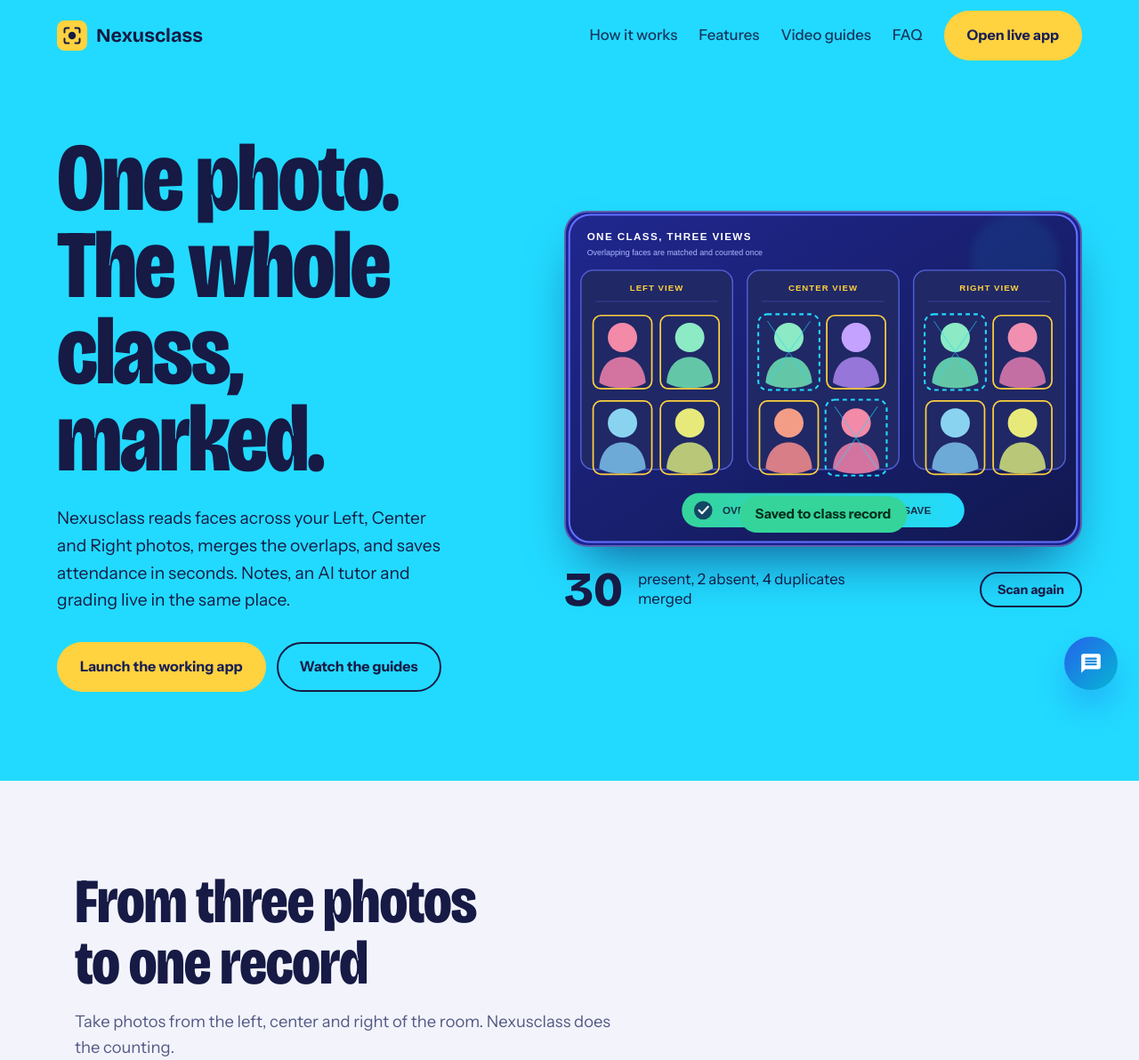
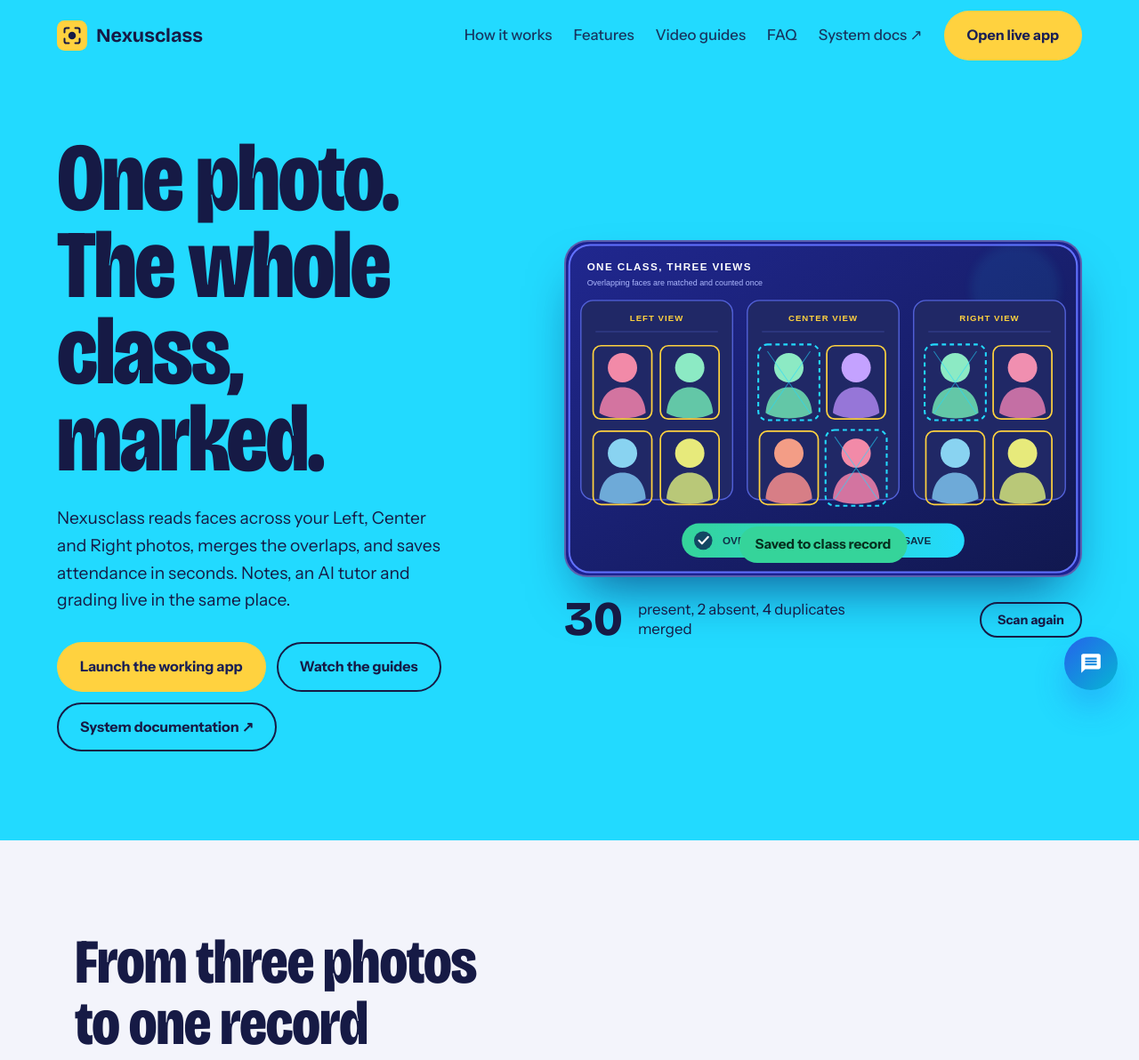
Before and after one commit to abhishekh002/landing-page-, a Flask app: page / in a window 1280 px wide. Shown: the top 1192 px of the page at 89% size. Run offline with Flask 3, Linux system fonts and the light colour scheme.

Commit message:
docomentaltion

```diff
--- a/templates/index.html
+++ b/templates/index.html
@@ -22,7 +22,7 @@
 </div>
 <nav class="nav" aria-label="Main">
   <a class="logo" href="#top"><svg width="34" height="34" viewBox="0 0 48 48" aria-hidden="true"><rect width="48" height="48" rx="12" fill="#ffd23f"/><path d="M12 19v-4a3 3 0 0 1 3-3h4M29 12h4a3 3 0 0 1 3 3v4M36 29v4a3 3 0 0 1-3 3h-4M19 36h-4a3 3 0 0 1-3-3v-4" fill="none" stroke="#161a45" stroke-width="2.8" stroke-linecap="round"/><circle cx="24" cy="24" r="6" fill="#161a45"/></svg>Nexusclass</a>
-  <a class="l" href="#how">How it works</a><a class="l" href="#features">Features</a><a class="l" href="#guides">Video guides</a><a class="l" href="#faq">FAQ</a>
+  <a class="l" href="#how">How it works</a><a class="l" href="#features">Features</a><a class="l" href="#guides">Video guides</a><a class="l" href="#faq">FAQ</a><a class="l" href="https://abhishekh002.github.io/System-documentation/" target="_blank" rel="noopener noreferrer">System docs ↗</a>
   <a class="btn sun" href="https://nexusattendance.streamlit.app/" target="_blank" rel="noopener"><span class="nav-cta-full">Open live app</span><span class="nav-cta-short">Open app</span></a>
 </nav>
 
@@ -30,7 +30,7 @@
   <div>
     <h1>One photo. The whole class, marked.</h1>
     <p class="sub">Nexusclass reads faces across your Left, Center and Right photos, merges the overlaps, and saves attendance in seconds. Notes, an AI tutor and grading live in the same place.</p>
-    <div class="row"><a class="btn sun" href="https://nexusattendance.streamlit.app/" target="_blank" rel="noopener">Launch the working app</a><a class="btn ghost" href="#guides">Watch the guides</a></div>
+    <div class="row"><a class="btn sun" href="https://nexusattendance.streamlit.app/" target="_blank" rel="noopener">Launch the working app</a><a class="btn ghost" href="#guides">Watch the guides</a><a class="btn ghost" href="https://abhishekh002.github.io/System-documentation/" target="_blank" rel="noopener noreferrer">System documentation ↗</a></div>
   </div>
   <div>
     <div class="frame" id="frame"><img class="attendance-art" src="{{ url_for('static', filename='img/attendance-overlap.svg') }}" alt="Three classroom views with overlapping students matched and counted once"><div class="beam" id="beam" aria-hidden="true"></div><div class="saved" id="saved" aria-live="polite">Saved to class record</div></div>
@@ -107,7 +107,7 @@
 
 <footer class="cta">
   <h2>Tomorrow?s roll call takes one photo.</h2>
-  <div class="row"><a class="btn sun" href="https://nexusattendance.streamlit.app/" target="_blank" rel="noopener">Open the live app</a><a class="btn ghost" href="#guides">Watch the guides</a></div>
+  <div class="row"><a class="btn sun" href="https://nexusattendance.streamlit.app/" target="_blank" rel="noopener">Open the live app</a><a class="btn ghost" href="#guides">Watch the guides</a><a class="btn ghost" href="https://abhishekh002.github.io/System-documentation/" target="_blank" rel="noopener noreferrer">Read system docs ↗</a></div>
   <span class="chip">Python 3.11</span><span class="chip">Streamlit</span><span class="chip">Flask</span><span class="chip">Face recognition</span><span class="chip">Gemini AI tutor</span>
 </footer>
 
```
